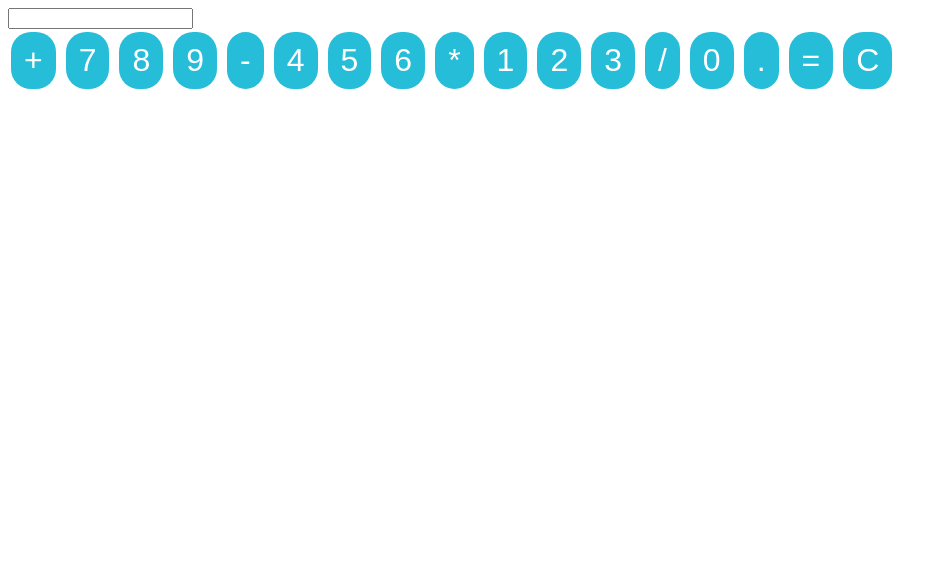
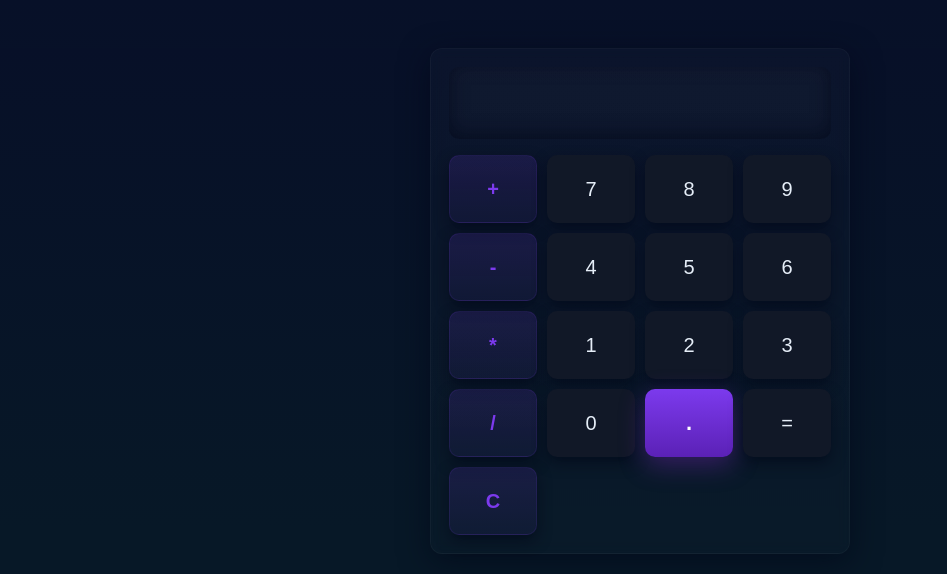
Before and after one commit to Kaguamu/calculator, a plain HTML site: page calculator/index.html in a window 1280 px wide. Shown: the whole page, without its empty margins (0-947 px from the left). Drawn offline with Linux system fonts and the light colour scheme.

Commit message:
best upgrade style.css

```diff
--- a/calculator/style.css
+++ b/calculator/style.css
@@ -1,50 +1,124 @@
-.display{
-    text-align: center;
-    border:3px white;
-    height: 100px;
-    width:90%;
-    margin:auto;
-    padding:7px 8px;
-    border-radius: 10px;
-    box-shadow: 1px 2px 5px;
-    background-color: rgb(255, 248, 240);
-    margin-bottom: 10px;
-    margin-top: 10px;
+:root{
+    --bg:#0f1724;
+    --card:#0b1220;
+    --accent:#7c3aed;
+    --accent-2:#06b6d4;
+    --muted:#94a3b8;
+    --btn:#111827;
+    --btn-operator:#1f2937;
+    --glass: rgba(255,255,255,0.04);
+    --radius:12px;
+    --shadow: 0 8px 30px rgba(2,6,23,0.6);
+    --gap:10px;
+    --btn-size:68px;
 }
 
-.body{
-    text-align: center;
-    background-color:black;
-    box-shadow: 2px 3px 5px;
-    width:250px;
-    margin:auto;
-    margin-top: 20px;
-    border-radius: 10px;
+*{box-sizing:border-box}
+html,body{
+    height:100%;
+    margin:0;
+    font-family:Inter, system-ui, -apple-system, "Segoe UI", Roboto, "Helvetica Neue", Arial;
+    background: linear-gradient(180deg, #071028 0%, #071827 60%);
+    color:#e6eef8;
+    -webkit-font-smoothing:antialiased;
+    -moz-osx-font-smoothing:grayscale;
+}
 
+#calculator{
+    width: min(420px, 94%);
+    margin: 6vh auto;
+    padding: 18px;
+    border-radius: var(--radius);
+    background: linear-gradient(180deg, rgba(255,255,255,0.02), rgba(255,255,255,0.01));
+    box-shadow: var(--shadow);
+    border: 1px solid rgba(255,255,255,0.03);
+    backdrop-filter: blur(6px);
 }
+
+/* Display */
+#display{
+    width:100%;
+    height:72px;
+    font-size:28px;
+    text-align:right;
+    padding: 14px 18px;
+    border-radius:10px;
+    border: none;
+    outline: none;
+    background: linear-gradient(180deg, rgba(255,255,255,0.02), rgba(255,255,255,0.01));
+    color:var(--accent-2);
+    box-shadow: inset 0 -4px 18px rgba(2,6,23,0.6);
+    margin-bottom:16px;
+}
+
+/* Buttons grid */
+#buttons{
+    display:grid;
+    grid-template-columns: repeat(4, 1fr);
+    gap: var(--gap);
+}
+
 button{
-    font-size: 2em;
-    margin:3px;
-    padding:10px 13px;
-    border-radius: 20px;
-    border:none;
-    background-color: rgb(38, 189, 216);
-    cursor: pointer;
-    color:white;
+    appearance:none;
+    -webkit-appearance:none;
+    border: none;
+    background: var(--btn);
+    color: #e6eef8;
+    height: var(--btn-size);
+    font-size:20px;
+    border-radius:10px;
+    cursor:pointer;
+    transition: transform 120ms ease, box-shadow 120ms ease, background 120ms ease;
+    box-shadow: 0 6px 14px rgba(2,6,23,0.6);
+    display:flex;
+    align-items:center;
+    justify-content:center;
+    user-select:none;
 }
-button:hover{
-    background-color:#0f0 ;
-    font-size:1.85em;
+
+/* Special sizes */
+button:active{ transform: translateY(2px) scale(0.995); }
+button:hover{ transform: translateY(-3px); box-shadow: 0 10px 22px rgba(2,6,23,0.7); }
+
+/* Operator and clear buttons */
+.operator-btn{
+    background: linear-gradient(180deg, rgba(124,58,237,0.14), rgba(124,58,237,0.06));
+    color: var(--accent);
+    font-weight:600;
+    border: 1px solid rgba(124,58,237,0.12);
 }
-#input{
-    font-size: 1.25em;
-    border:none;
-    width:80%;
-    text-align: center;
-    margin-top: 20px;
-    background-color: rgba(128, 128, 128, 0.575);
 
+/* Equal button style */
+#buttons > button:nth-last-child(3){
+    background: linear-gradient(180deg, var(--accent), #5b21b6);
+    color: white;
+    font-weight:700;
+    font-size:22px;
+    box-shadow: 0 8px 26px rgba(107,33,168,0.45);
+    border: none;
 }
-#result{
-    border:3px solid;
+
+/* Wide zero button */
+#buttons > button:first-child{
+    /* left-most button is + in your layout; keep default */
 }
+
+/* Make '.' and '0' fit well on smaller screens */
+@media (max-width:420px){
+    :root{ --btn-size:60px; }
+    #display{ height:64px; font-size:24px; padding:12px; }
+}
+
+/* Focus states for accessibility */
+button:focus{
+    outline: 3px solid rgba(6,182,212,0.14);
+    outline-offset: 2px;
+}
+
+/* Subtle label under calculator */
+#calculator small{
+    display:block;
+    margin-top:10px;
+    color:var(--muted);
+    text-align:center;
+}
```
